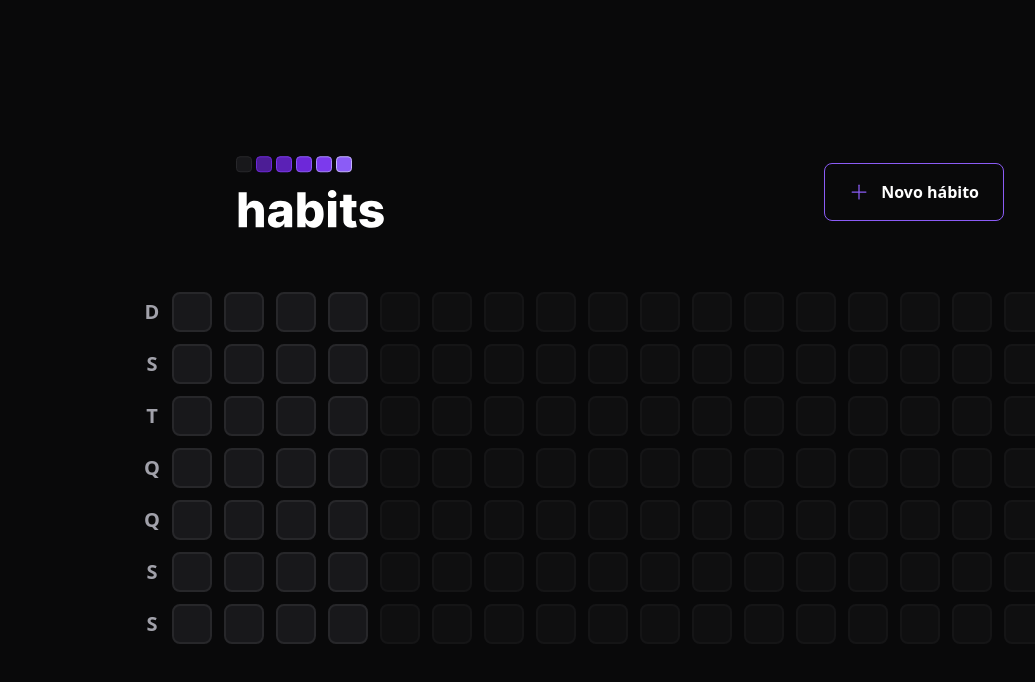
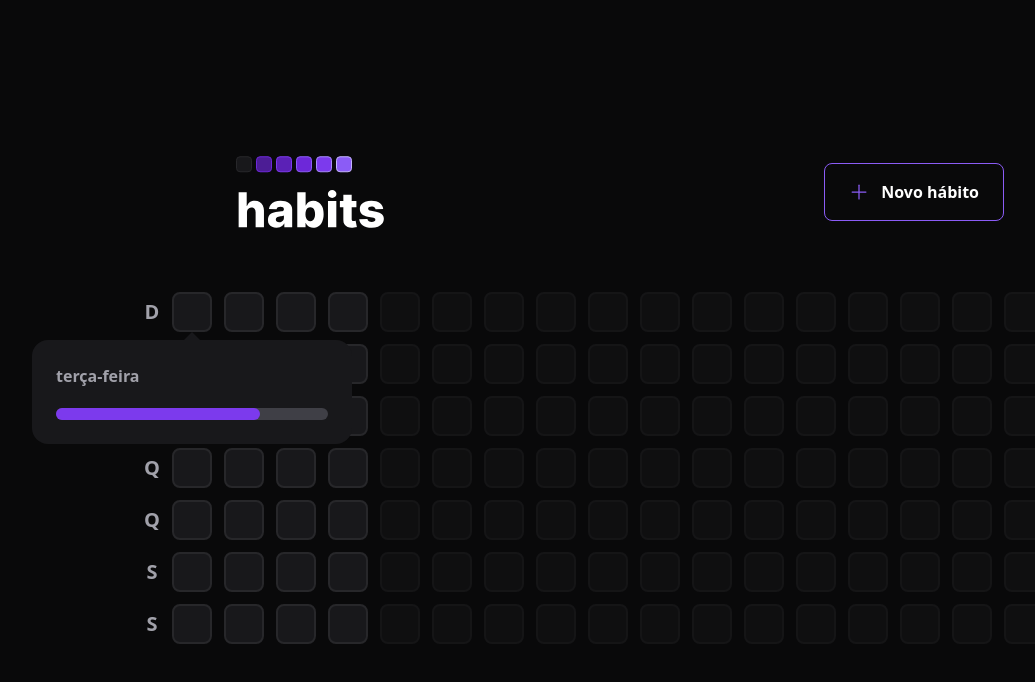
Before and after one commit to carlosrobertodevops/habits, a React (Vite) app in the folder web/: page / in a window 1280 px wide. Both pictures are taken after a click on the button 212 px from the left and 312 px from the top of the page. Shown: the top 682 px of the page, without its empty margins (20-1055 px from the left). Built offline with nearby package versions, Linux system fonts and the light colour scheme.

Commit message:
Web - Popover do HabitDay

```diff
--- a/web/src/components/HabitDay.tsx
+++ b/web/src/components/HabitDay.tsx
@@ -9,9 +9,13 @@ export function HabitDay() {
     <Popover.Root>
       <Popover.Trigger className="w-10 h-10 bg-zinc-900 border-2 border-zinc-800 rounded-lg" />
       <Popover.Portal>
-        <Popover.Content className="min-w-[320px]">
-          <div className="p-6 w-full"></div>
-
+        <Popover.Content className="p-6 min-w-[320px] rounded-2xl bg-zinc-900 flex flex-col">
+          <span className="font-semibold text-zinc-400">terça-feira</span>
+          <span className="mt-1 font=extrabold leading-tight text-3xl"></span>
+          <div className="w-full h-3 rounded-xl bg-zinc-700 mt-4">
+            <div className="w-3/4 h-3 rounded-xl bg-violet-600"></div>
+          </div>
+          <Popover.Arrow height={8} width={16} className="fill-zinc-900" />
         </Popover.Content>
       </Popover.Portal>
     </Popover.Root>
--- a/web/src/components/SummaryTable.tsx
+++ b/web/src/components/SummaryTable.tsx
@@ -16,9 +16,9 @@ const summaryDates = generateDatesFromYearBeginning()
 const minimumSummaryDatesSize = 18 * 7 // 18 weeks
 const amountOfDaysToFill = minimumSummaryDatesSize - summaryDates.length
 
-
 export function SummaryTable() {
   return (
+//  Montagem dos Blocs
     <div className="w-full flex">
       <div className="grid grid-rows-7 grid-flow-row gap-3">
         {weekDays.map((weekDay, i) => {
@@ -33,11 +33,13 @@ export function SummaryTable() {
         })}
       </div>
 
+{/* Blocos com habitos */}
       <div className="grid grid-rows-7 grid-flow-col gap-3">
         {summaryDates.map(date => {
           return <HabitDay key={date.toString()} />
         })}
 
+{/* Blocos desmarcados */}
         {amountOfDaysToFill > 0 && Array.from({ length: amountOfDaysToFill }).map((_, i) => {
           return (
             <div
```
